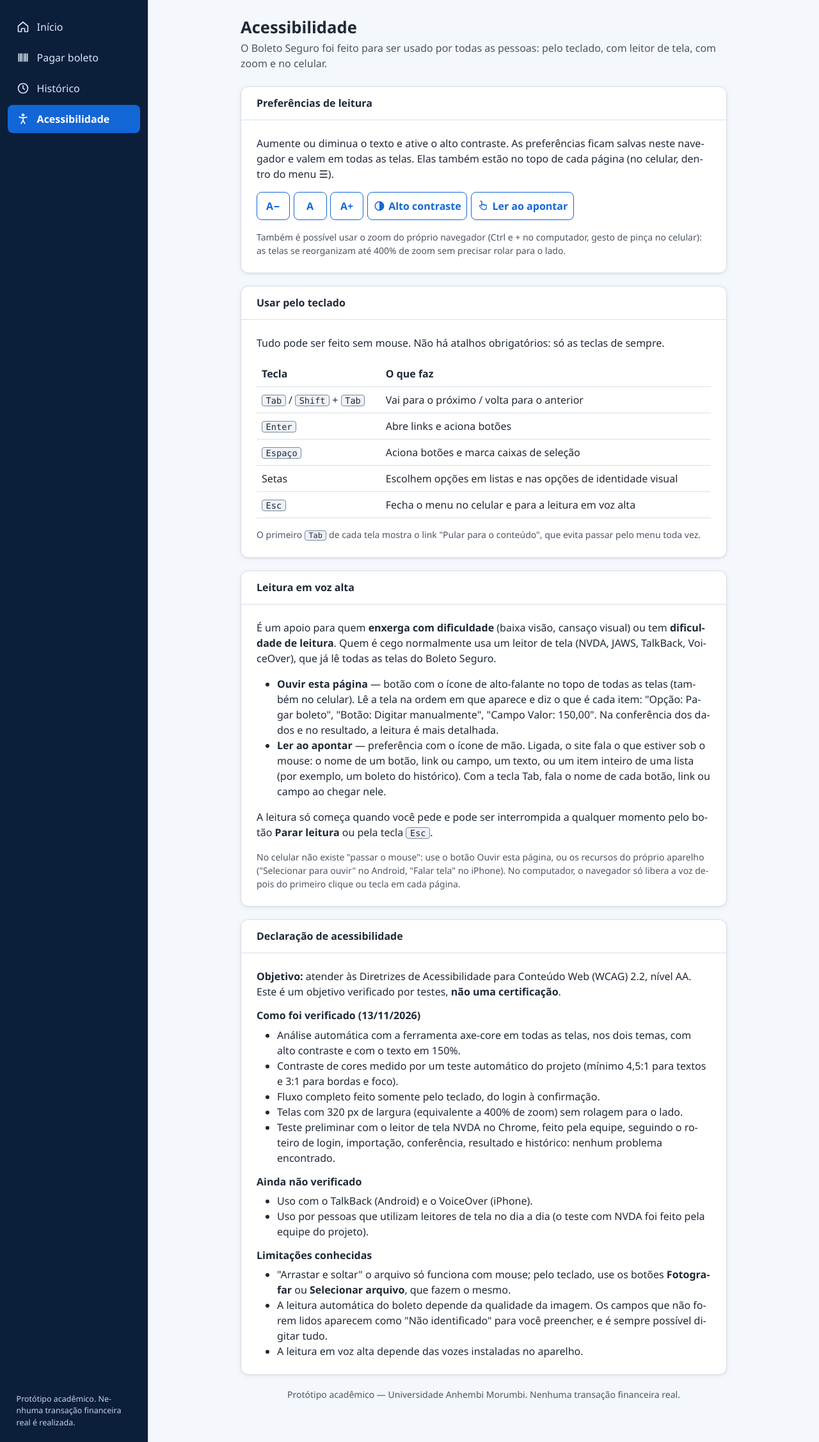
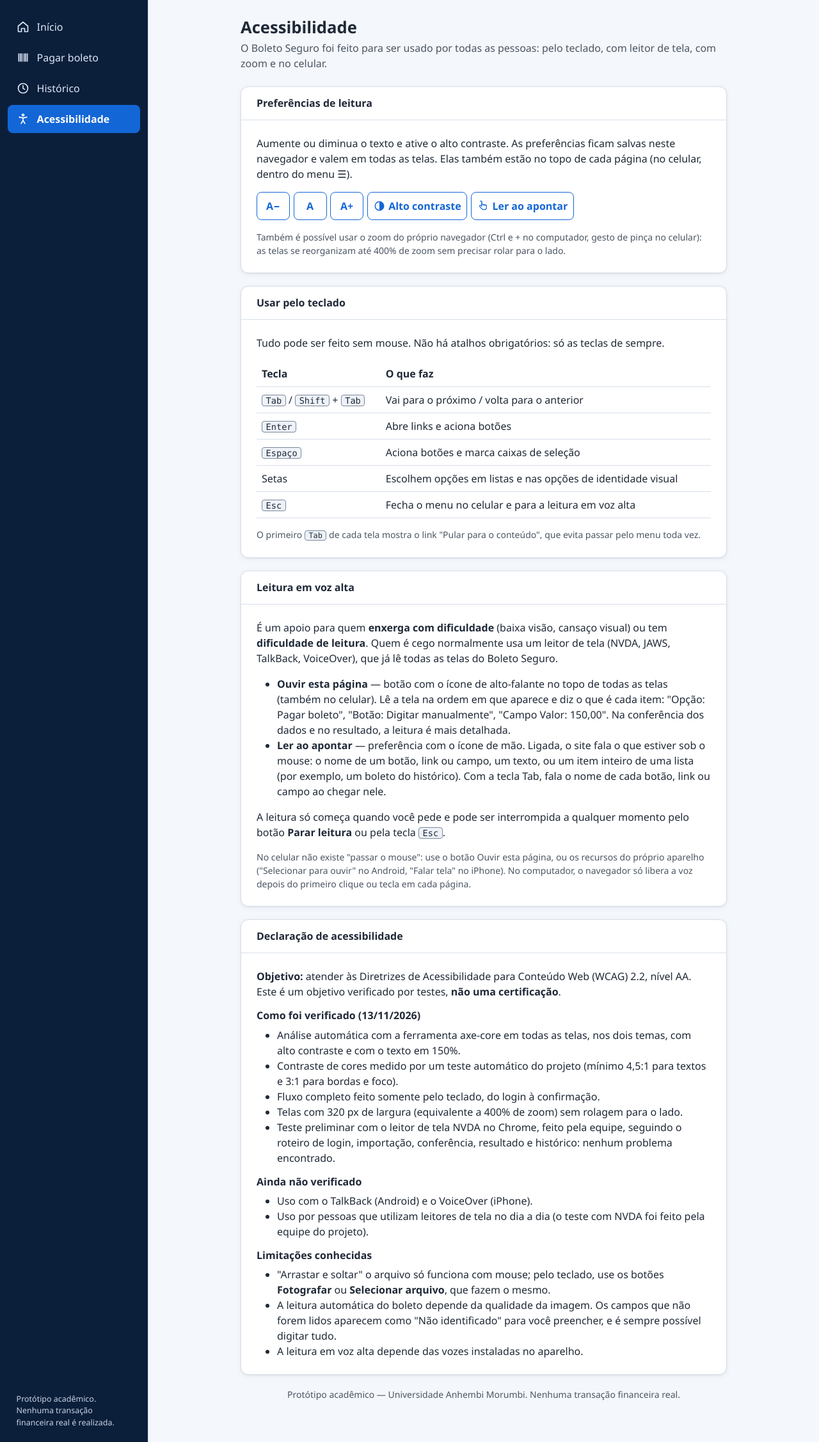
Before and after one commit to HeitorCabralDeBrito/analise-boleto, a Spring Boot app: page /acessibilidade.html in a window 1280 px wide. Shown: the part 64-2318 px from the top of the page at 64% size. Run offline with Spring Boot 4, Linux system fonts and the light colour scheme; some of the project's set-up classes (security, data sources, template engines, error pages and the like) are left out, and stand-ins take their place.

Commit message:
fix(css): desliga hifenizacao automatica que cortava palavras como WhatsApp
Co-Authored-By: Claude Opus 5.5 <noreply@anthropic.com>

```diff
--- a/src/main/resources/static/css/boleto-seguro.css
+++ b/src/main/resources/static/css/boleto-seguro.css
@@ -173,7 +173,8 @@ body {
   line-height: 1.5;
   /* Palavra longa demais para o espaço (texto ampliado, tela estreita) quebra em vez de vazar para o lado */
   overflow-wrap: break-word;
-  hyphens: auto;
+  /* Sem hifenização automática: ela cortava nomes como "What-sApp" */
+  hyphens: manual;
 }
 
 a { color: var(--color-action-text); }
```
